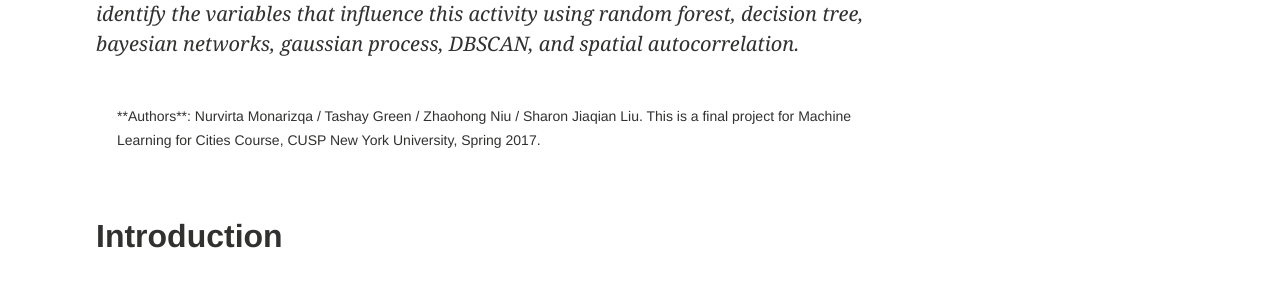
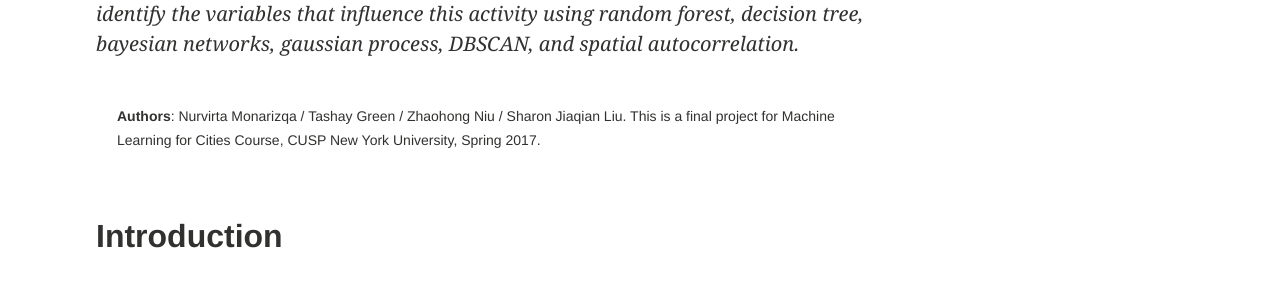
Before and after one commit to nmonarizqa/nmonarizqa.github.io, a Jekyll site: the page built from _posts/2017-7-10-predicting-tobacco-sales-to-youth-nyc.md, in a window 1280 px wide and 900 px high. Shown: the part 306-595 px from the top of the window. Built offline with Jekyll 4.4.1, drawn with Linux system fonts in a browser that asks for light colours.

Commit message:
minor styling

```diff
--- a/_posts/2017-7-10-predicting-tobacco-sales-to-youth-nyc.md
+++ b/_posts/2017-7-10-predicting-tobacco-sales-to-youth-nyc.md
@@ -11,7 +11,7 @@ categories: portofolio
 *A project to predict whether a tobacco retailer in New York City will sell to youth and identify the variables that influence this activity using random forest, decision tree, bayesian networks, gaussian process, DBSCAN, and spatial autocorrelation.*
 
 <p class="notice-inverse">
-**Authors**: Nurvirta Monarizqa / Tashay Green / Zhaohong Niu / Sharon Jiaqian Liu. This is a final project for Machine Learning for Cities Course, CUSP New York University, Spring 2017.</p>
+<strong>Authors</strong>: Nurvirta Monarizqa / Tashay Green / Zhaohong Niu / Sharon Jiaqian Liu. This is a final project for Machine Learning for Cities Course, CUSP New York University, Spring 2017.</p>
 
 ## Introduction
 
```
